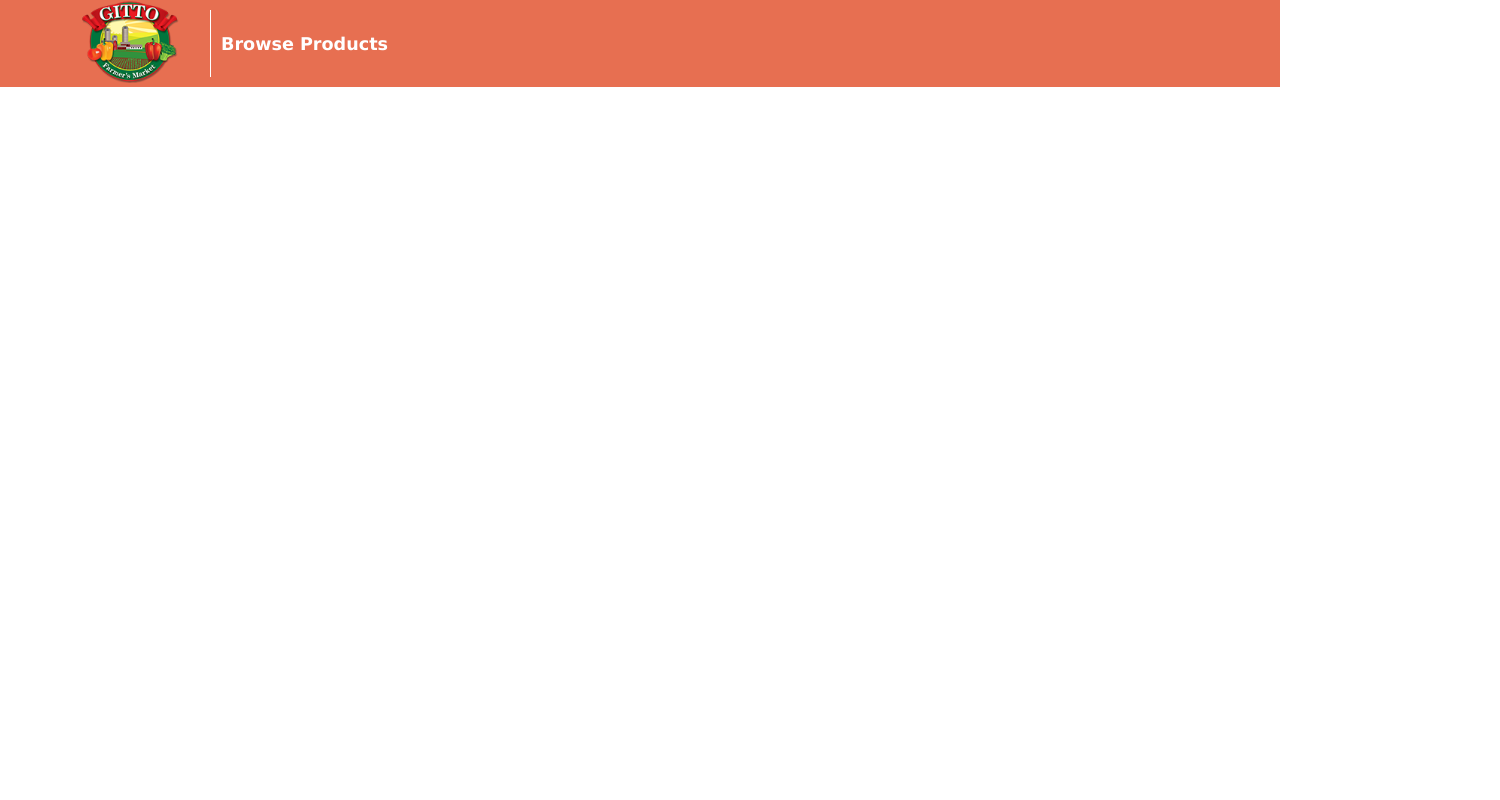
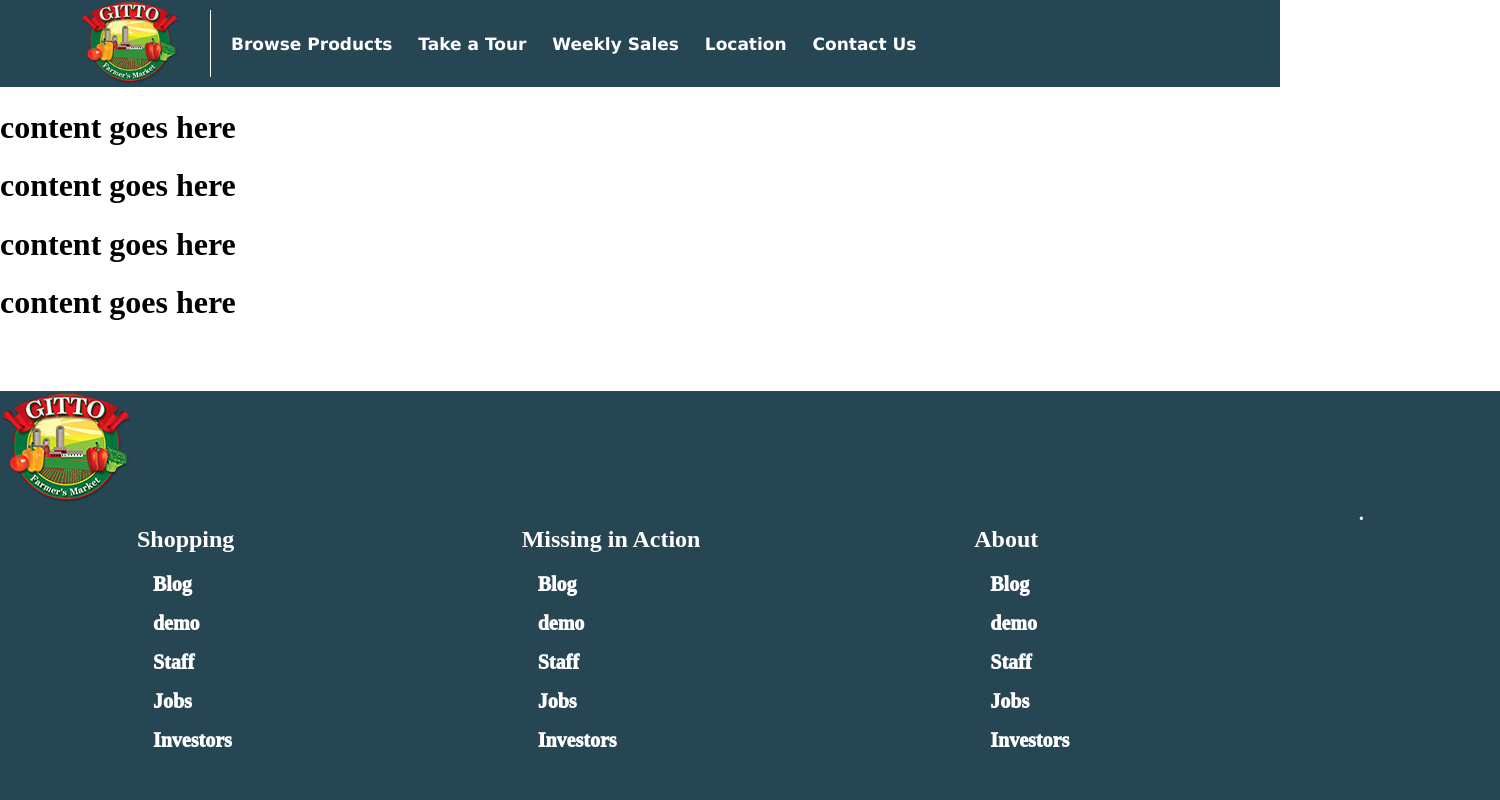
Before and after one commit to FinalJudgement/Gitto-Market, a plain HTML site: page home.html in a window 1280 px wide. Shown: the whole page, 1500 px wide, since content can reach past the window. Drawn offline with Linux system fonts and the light colour scheme.

Commit message:
footer update

```diff
--- a/home.css
+++ b/home.css
@@ -2,16 +2,16 @@
 
 html {
   box-sizing: border-box;
+  max-width: 1500px;
+  margin: 0 auto;
 }
 body {
   margin: 0;
 }
 
 .landing-header {
-  background-color: var(--gitto-red);
-  max-width: 1500px;
-  margin: 0 auto;
-  font-size: 1.1em;
+  background-color: var(--gitto-forest);
+  font-size: 17px;
   font-weight: 700;
   font-family: Verdana;
 }
@@ -36,11 +36,55 @@ body {
   border-right: solid white 1px;
 }
 
-.nav-products {
+.nav-list {
   margin: auto 0;
+  padding: 0;
+  list-style-type: none;
 }
 
-.nav-products a {
-  color: white;
+.nav-list li a {
+  color: rgb(255, 255, 255);
   text-decoration: none;
 }
+
+.nav-list .list-item {
+  display: inline-block;
+  padding: 0 10px;
+}
+
+.list-item a:hover {
+  border-bottom: 2px solid white;
+}
+
+.footer-container {
+  background-color: var(--gitto-forest);
+  font-weight: 1000;
+  position: absolute;
+  bottom: 0;
+  width: 1500px;
+}
+
+.footer {
+  color: white;
+  display: flex;
+  justify-content: space-around;
+}
+.footer-heading {
+  margin-bottom: 2rem;
+}
+
+.footer-list {
+  margin: auto 0;
+  margin-top: 0px;
+  padding: 0;
+  list-style-type: none;
+}
+
+.footer-list-item {
+  margin: 1rem;
+  font-size: 20px;
+}
+.footer-list-item a {
+  text-decoration: none;
+  color: white;
+}
--- a/home.html
+++ b/home.html
@@ -15,11 +15,55 @@
             <a href="home.html"><img src="images\logo.jpg" alt="" /></a>
           </div>
           <div class="nav-divider"></div>
-          <div class="nav-products">
-            <a href="#"><span>Browse Products</span></a>
-          </div>
+          <ul class="nav-list">
+            <li class="list-item"><a href="#">Browse Products</a></li>
+            <li class="list-item"><a href="#">Take a Tour</a></li>
+            <li class="list-item"><a href="#">Weekly Sales</a></li>
+            <li class="list-item"><a href="#">Location</a></li>
+            <li class="list-item"><a href="#">Contact Us</a></li>
+          </ul>
         </nav>
       </header>
+      <h1>content goes here</h1>
+      <h1>content goes here</h1>
+      <h1>content goes here</h1>
+      <h1>content goes here</h1>
+      <footer class="footer-container">
+        <div class="footer-logo"><img src="images\logo.jpg" alt="" /></div>
+        <div class="footer">
+          <div class="footer-heading footer-1">
+            <h2>Shopping</h2>
+            <ul class="footer-list">
+              <li class="footer-list-item"><a href="#">Blog</a></li>
+              <li class="footer-list-item"><a href="#">demo</a></li>
+              <li class="footer-list-item"><a href="#">Staff</a></li>
+              <li class="footer-list-item"><a href="#">Jobs</a></li>
+              <li class="footer-list-item"><a href="#">Investors</a></li>
+            </ul>
+          </div>
+          <div class="footer-heading footer-2">
+            <h2>Missing in Action</h2>
+            <ul class="footer-list">
+              <li class="footer-list-item"><a href="#">Blog</a></li>
+              <li class="footer-list-item"><a href="#">demo</a></li>
+              <li class="footer-list-item"><a href="#">Staff</a></li>
+              <li class="footer-list-item"><a href="#">Jobs</a></li>
+              <li class="footer-list-item"><a href="#">Investors</a></li>
+            </ul>
+          </div>
+          <div class="footer-heading footer-3">
+            <h2>About</h2>
+            <ul class="footer-list">
+              <li class="footer-list-item"><a href="#">Blog</a></li>
+              <li class="footer-list-item"><a href="#">demo</a></li>
+              <li class="footer-list-item"><a href="#">Staff</a></li>
+              <li class="footer-list-item"><a href="#">Jobs</a></li>
+              <li class="footer-list-item"><a href="#">Investors</a></li>
+            </ul>
+          </div>
+          .
+        </div>
+      </footer>
     </main>
   </body>
 </html>
--- a/index.css
+++ b/index.css
@@ -13,8 +13,8 @@ body {
   background-color: var(--gitto-red);
   max-width: 1500px;
   margin: 0 auto;
-  font-size: 1.1em;
-  font-weight: 700;
+  font-size: 1em;
+  font-weight: 1000;
   font-family: Verdana;
 }
 
@@ -37,15 +37,25 @@ body {
   border-right: solid white 1px;
 }
 
-.nav-products {
+.nav-list {
   margin: auto 0;
+  padding: 0;
+  list-style-type: none;
 }
 
-.nav-products a {
-  color: white;
+.nav-list li a {
+  color: rgb(255, 255, 255);
   text-decoration: none;
 }
 
+.nav-list .list-item {
+  display: inline-block;
+  padding: 0 10px;
+}
+
+.list-item a:hover {
+  border-bottom: 2px solid white;
+}
 .landing-greet {
   text-align: center;
   font-size: 40px;
```
Also changed, not shown: index.html (+8 -3 lines).
